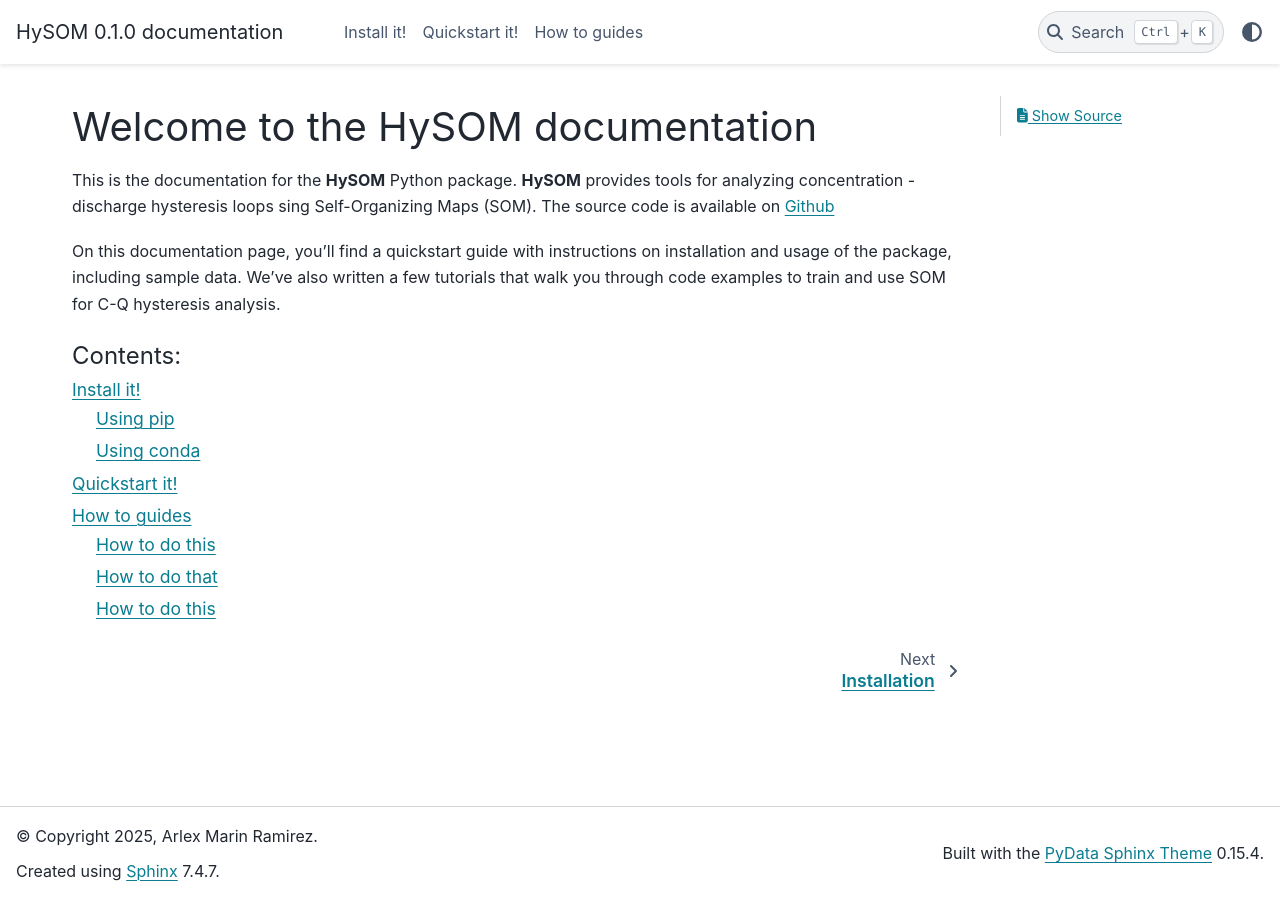
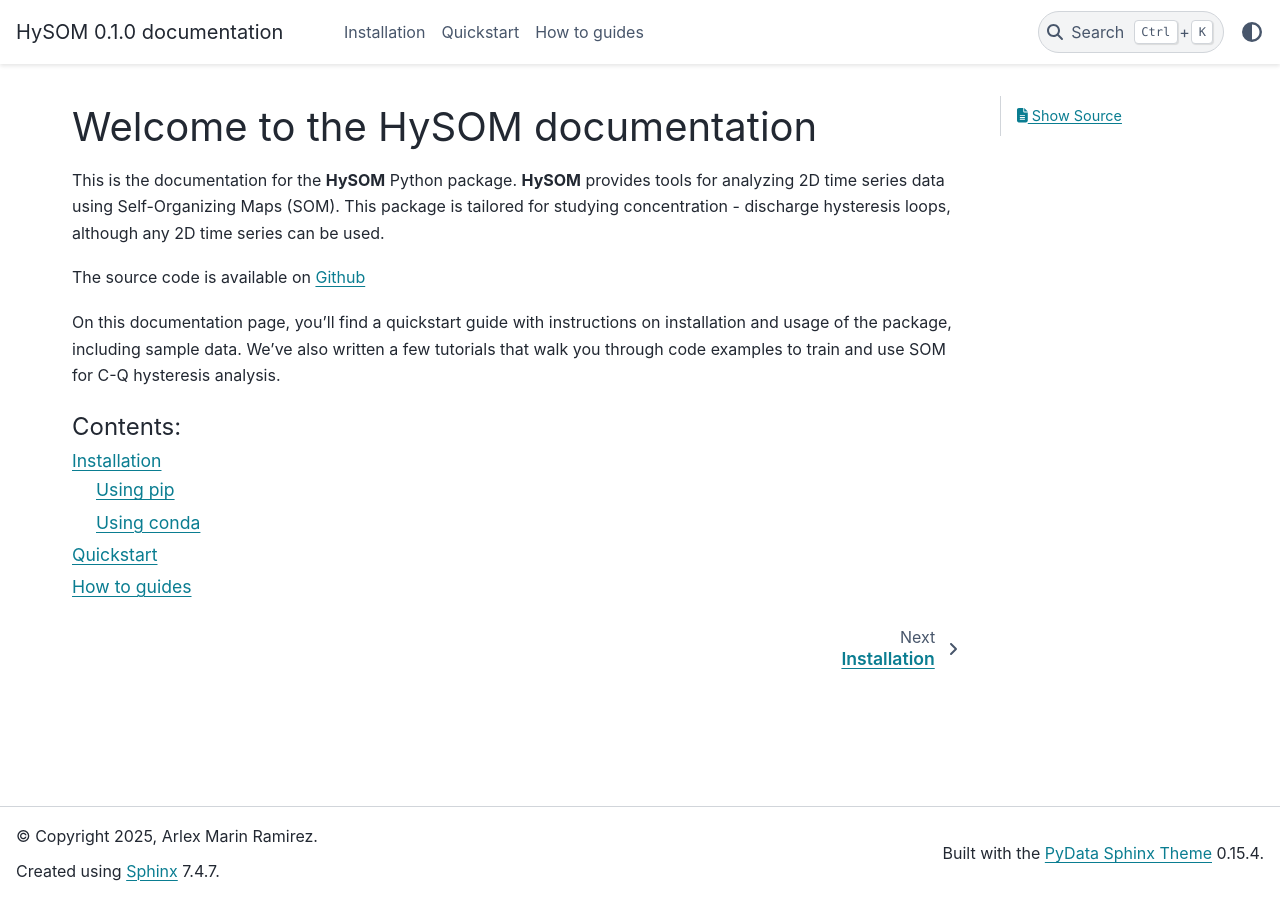
Before and after one commit to ArlexMR/HySOM, a Sphinx documentation site: the page built from docs/index.rst, in a window 1280 px wide. Built offline with Sphinx 7.4.7 and the PyData theme 0.15.4, drawn with Linux system fonts in a browser that asks for light colours; pages that are not in the unit, such as notebooks, are missing from menus.

```diff
--- a/docs/index.rst
+++ b/docs/index.rst
@@ -6,19 +6,17 @@
 Welcome to the HySOM documentation
 ===========================================================
 
-This is the documentation for the **HySOM** Python package. **HySOM** provides tools for analyzing concentration - discharge hysteresis
-loops sing Self-Organizing Maps (SOM). The source code is available on `Github <https://github.com/ArlexMR/C-Q-Hysteresis-analysis-tools->`_
+This is the documentation for the **HySOM** Python package. **HySOM** provides tools for analyzing 2D time series data using Self-Organizing Maps (SOM). This package is tailored for studying concentration - discharge hysteresis loops, although any 2D time series can be used.
 
-On this documentation page, you’ll find a quickstart guide with instructions on installation and usage of the package, including sample data. We’ve also written a few
-tutorials that walk you through code examples to train and use SOM for C-Q hysteresis analysis.
+The source code is available on `Github <https://github.com/ArlexMR/C-Q-Hysteresis-analysis-tools->`_
 
-..
-   Contents
-   =========
+On this documentation page, you’ll find a quickstart guide with instructions on installation and usage of the package, including sample data. We’ve also written a few tutorials that walk you through code examples to train and use SOM for C-Q hysteresis analysis.
+
+
 .. toctree::
    :maxdepth: 2
    :caption: Contents:
 
-   Install it! <usage/installation>
-   Quickstart it! <usage/quickstart>
-   usage/how-tos
+   Installation <usage/installation>
+   Quickstart <usage/quickstart>
+   How to guides <usage/how-tos>
--- a/pyproject.toml
+++ b/pyproject.toml
@@ -11,7 +11,7 @@ dependencies = ["numpy>=1.26", "matplotlib>=3.9", "tslearn>=0.6.3"]
 authors = [
     {name = "Arlex Marin-Ramirez", email = "arlexmarinr@gmail.com"}
 ]
-keywords = ["Self-Organizing Maps", "Hydrology", "Water Quality", "Discharge-Concentration", "Hysteresis"]
+keywords = ["Self-Organizing Maps", "SOM", "unsupervised learning", "clustering", "Hydrology", "Water Quality", "Discharge-Concentration", "Hysteresis", "time series"]
 classifiers = [
     "Intended Audience :: Science/Research",
     "Programming Language :: Python :: 3",
@@ -19,7 +19,7 @@ classifiers = [
 ]
 
 [project.urls]
-Repository = "https://github.com/ArlexMR/HystSOM"
+Repository = "https://github.com/ArlexMR/HySOM"
 
 [tool.setuptools]
 packages = { find = { where = ["src"] } }
```
Also changed, not shown: README.md (+10 -35 lines), docs/usage/conda_env_setup.rst (added, +41 -0 lines), docs/usage/how-tos.rst (+7 -6 lines), docs/usage/installation.rst (+7 -7 lines), docs/usage/quickstart.rst (+43 -4 lines).
